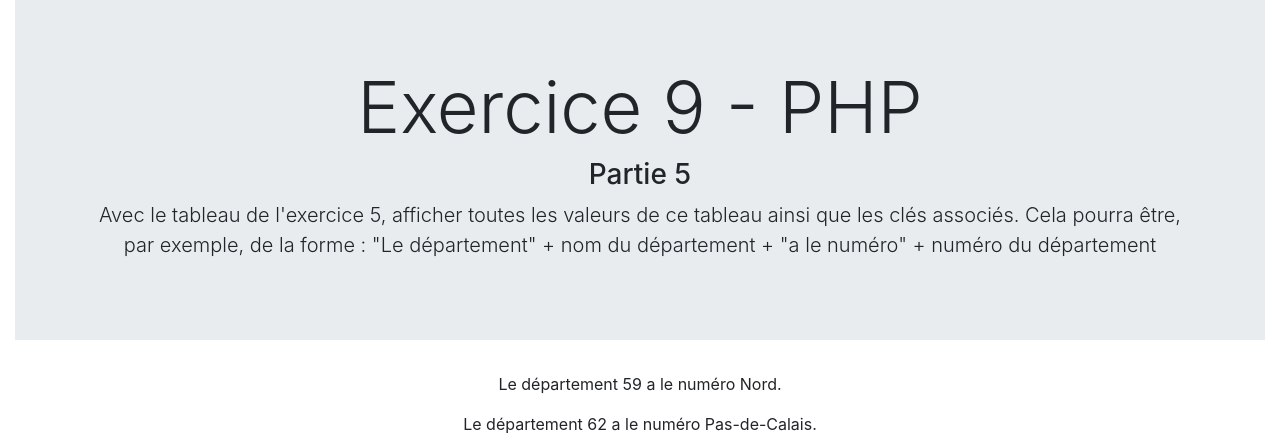
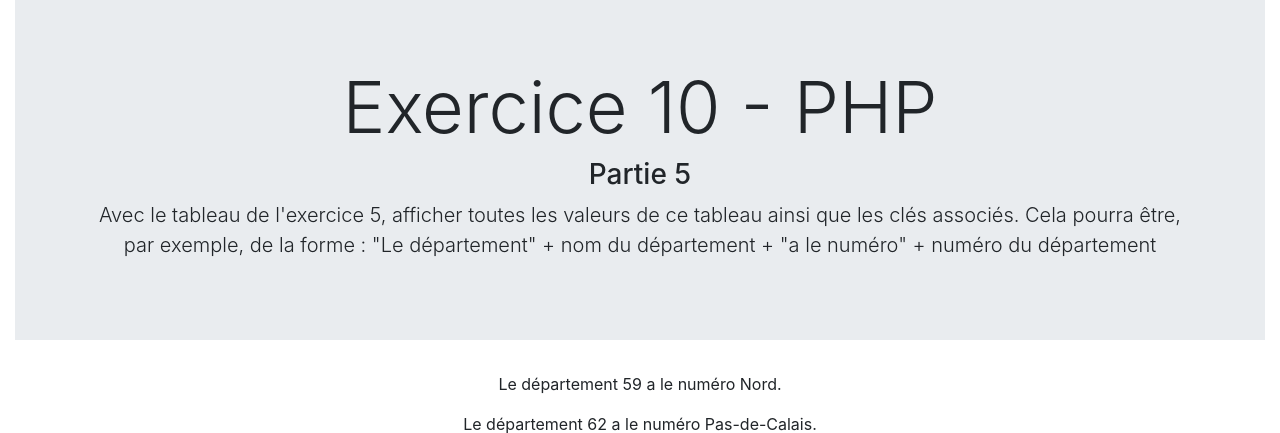
Before and after one commit to MickaelBaguet/PHP_partie5, a PHP site: page / in a window 1280 px wide. Shown: the top 433 px of the page. Run offline with PHP 8.4, Linux system fonts and the light colour scheme.

Commit message:
premier commit

```diff
--- a/exercice10/index.php
+++ b/exercice10/index.php
@@ -3,13 +3,13 @@
 <head>
   <meta charset="utf-8" />
   <link rel="stylesheet" href="https://stackpath.bootstrapcdn.com/bootstrap/4.3.1/css/bootstrap.min.css" integrity="sha384-ggOyR0iXCbMQv3Xipma34MD+dH/1fQ784/j6cY/iJTQUOhcWr7x9JvoRxT2MZw1T" crossorigin="anonymous">
-  <title>Exercice 9</title>
+  <title>Exercice 10</title>
 </head>
 <body>
   <div class="container-fluid text-center">
     <div class="jumbotron jumbotron-fluid">
       <div class="container">
-        <h1 class="display-3">Exercice 9 - PHP</h1>
+        <h1 class="display-3">Exercice 10 - PHP</h1>
         <h3>Partie 5</h3>
         <p class="lead">Avec le tableau de l'exercice 5, afficher toutes les valeurs de ce tableau
           ainsi que les clés associés. Cela pourra être, par exemple, de la forme :
```
